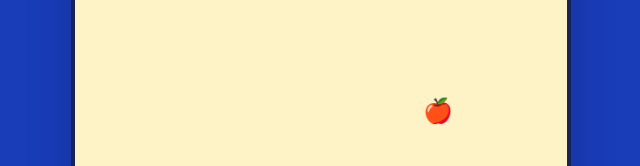
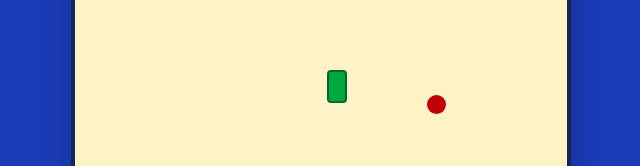
Before and after one commit to GabyYaneva/my-snake-game, a React (Vite) app: page / in a window 1280 px wide. Shown: the part 388-554 px from the top of the page, without its empty margins (319-959 px from the left). Built offline with nearby package versions, Linux system fonts and the light colour scheme.

Commit message:
adding snake

```diff
--- a/src/App.jsx
+++ b/src/App.jsx
@@ -1,6 +1,7 @@
 import { useState, useEffect } from "react";
 import Board from "./components/Board"
 import Apple, { generateRandomApple , handleAppleEaten } from "./components/Apple"
+import Snake from "./components/Snake"
 
 const GRID_SIZE = 20;
 const CELL_SIZE = 25;
@@ -9,6 +10,7 @@ export default function App() {
 
     const [score, setScore] = useState(0);
     const [applePosition, setApplePosition] = useState(() => generateRandomApple(GRID_SIZE));
+    const [snakeBody, setSnakeBody] = useState([{ x: 10, y: 10 }]); // Start with head at center
 
     return(
         <div className="min-h-screen bg-blue-800 flex flex-col items-center justify-center p-4">
@@ -19,6 +21,7 @@ export default function App() {
             {score}</span>
     </p>
 <Board gridSize={GRID_SIZE} cellSize={CELL_SIZE}>
+   <Snake snakeBody={snakeBody} cellSize={CELL_SIZE} />
    <Apple position={applePosition} cellSize={CELL_SIZE} />
 </Board>
 
--- a/src/components/Apple.jsx
+++ b/src/components/Apple.jsx
@@ -3,15 +3,15 @@
 
     return (
         <div
-            className="absolute text-2xl flex justify-center"
+            className="absolute text-2xl flex justify-center bg-red-700 rounded-full"
             style={{
                 left: x * cellSize + 2,
                 top: y * cellSize + 2,
-                width: cellSize - 4,
-                height: cellSize - 4
+                width: cellSize - 6,
+                height: cellSize - 6
             }}
         >
-            🍎
+
         </div>
     );
 }
--- a/src/components/Snake.jsx
+++ b/src/components/Snake.jsx
@@ -1 +1,22 @@
-export default function Snake({}){}
+export default function Snake({ snakeBody, cellSize }){
+    return (
+        <>
+            {snakeBody.map((segment, index) => (
+                <div
+                    key={index}
+                    className={`absolute rounded-sm ${
+                        index === 0
+                            ? 'bg-green-600 border-2 border-green-800'
+                            : 'bg-green-500'
+                    }`}
+                    style={{
+                        left: segment.x * cellSize + 2,
+                        top: segment.y * cellSize + 2,
+                        width: cellSize - 5,
+                        height: cellSize +8,
+                    }}
+                />
+            ))}
+        </>
+    );
+}
```
